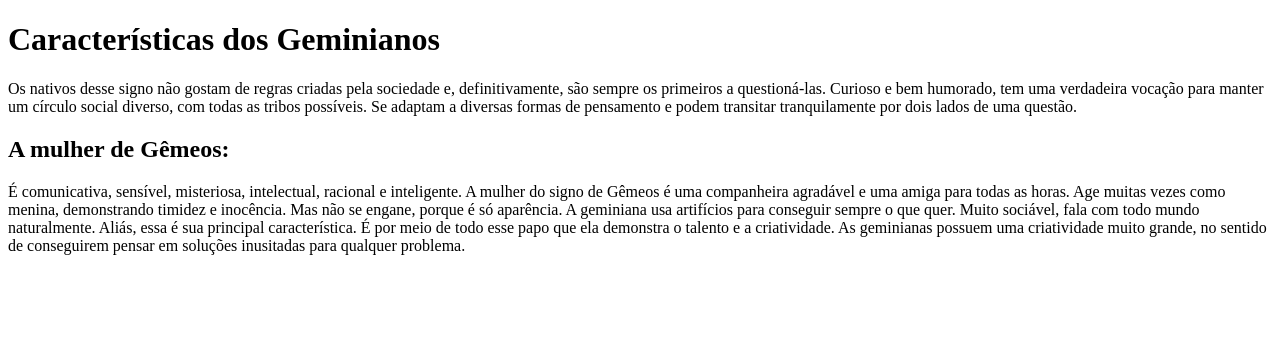
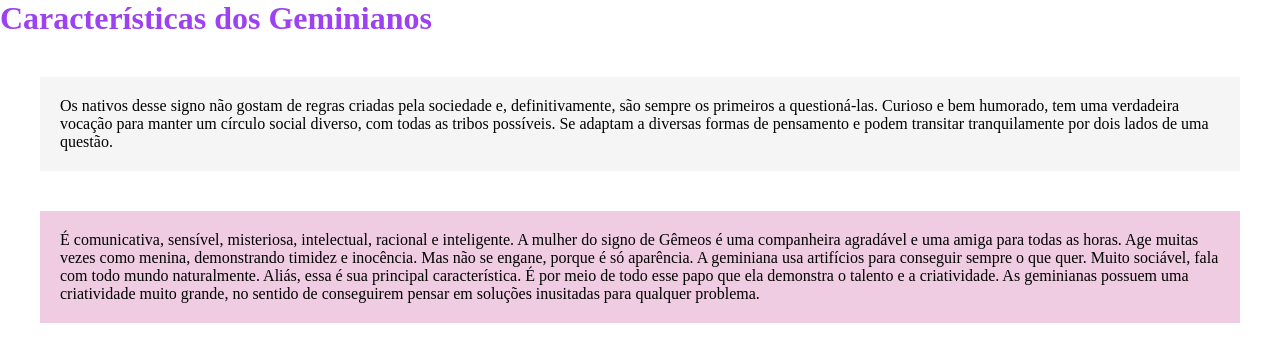
Before and after one commit to karineveppo/quest-devquest-html-basico, a plain HTML site: page exercicio3/index.html in a window 1280 px wide. Drawn offline with Linux system fonts and the light colour scheme.

Commit message:
:lipstick: feat: Estilizaçao CSS dos paragrafos

```diff
--- a/exercicio3/index.html
+++ b/exercicio3/index.html
@@ -5,21 +5,21 @@
     <meta charset="UTF-8">
     <meta name="viewport" content="width=device-width, initial-scale=1.0">
     <title>Exercício 3 HTML-CSS-Básico</title>
+
+    <link rel="stylesheet" href="style.css">
 </head>
 
 <body>
     <h1>Características dos Geminianos</h1>
 
-    <p>Os nativos desse signo não gostam de regras criadas pela sociedade e,
+    <p class="texto paragrafo-padrao">Os nativos desse signo não gostam de regras criadas pela sociedade e,
         definitivamente, são sempre os primeiros a questioná-las.
         Curioso e bem humorado, tem uma verdadeira vocação para manter um círculo
         social diverso, com todas as tribos possíveis.
         Se adaptam a diversas formas de pensamento e podem transitar tranquilamente
         por dois lados de uma questão.</p>
 
-    <h2>A mulher de Gêmeos:</h2>
-
-    <p>É comunicativa, sensível, misteriosa, intelectual, racional e inteligente.
+    <p class="texto paragrafo-destacado">É comunicativa, sensível, misteriosa, intelectual, racional e inteligente.
         A mulher do signo de Gêmeos é uma companheira agradável e uma amiga para todas as horas.
         Age muitas vezes como menina, demonstrando timidez e inocência.
         Mas não se engane, porque é só aparência.
@@ -29,7 +29,6 @@
         É por meio de todo esse papo que ela demonstra o talento e a criatividade.
         As geminianas possuem uma criatividade muito grande,
         no sentido de conseguirem pensar em soluções inusitadas para qualquer problema.</p>
-
-</body>
+    </body>
 
 </html>
--- /dev/null
+++ b/exercicio3/style.css
@@ -0,0 +1,21 @@
+* {
+    margin: 0;
+    padding: 0;
+}
+
+h1 {
+    color: rgb(156, 66, 240);
+}
+
+.texto {
+    margin: 40px;
+    padding: 20px;
+}
+
+.paragrafo-padrao {
+    background-color: #F5F5F5;
+}
+
+.paragrafo-destacado {
+    background-color: #F0CCE2;
+}
```
